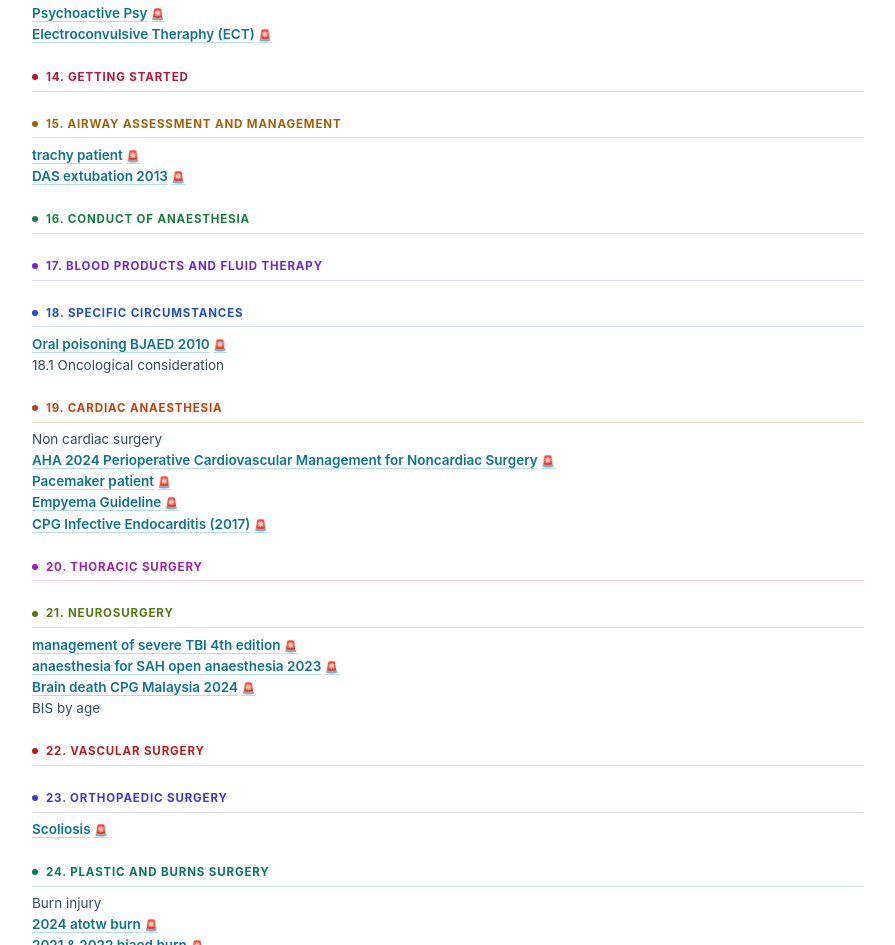
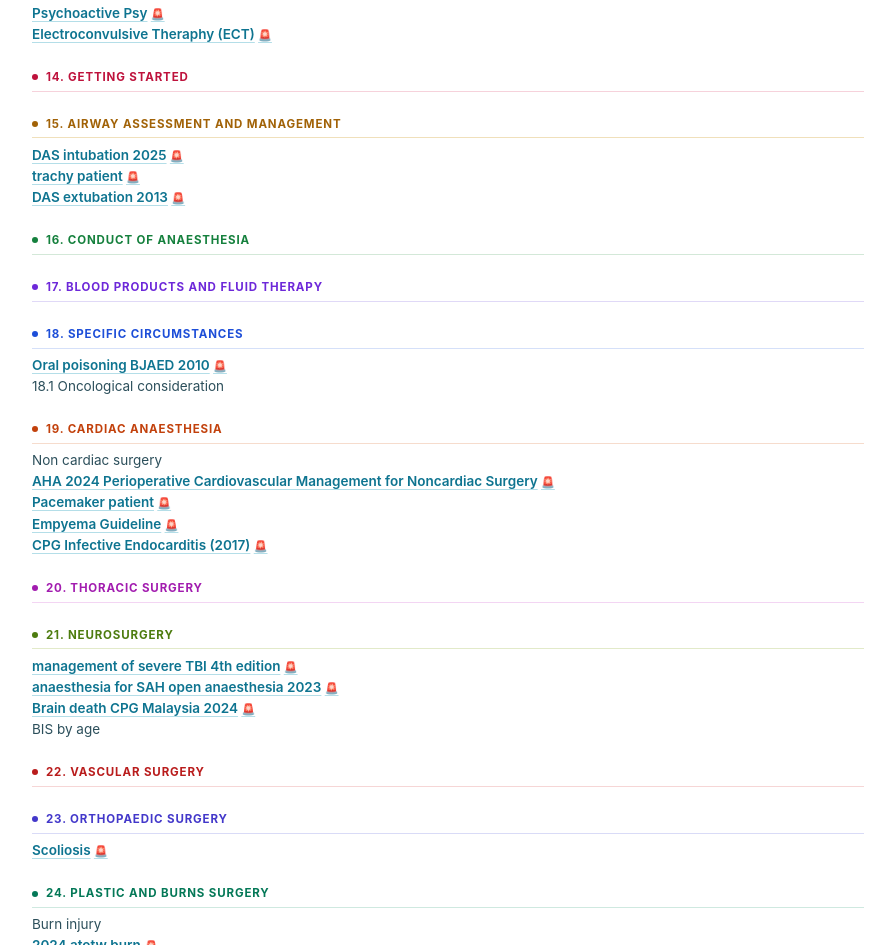
Before and after one commit to afifazzeri/anaes_note, a plain HTML site: page index.html in a window 1280 px wide. Shown: the part 2236-3181 px from the top of the page, without its empty margins (192-1087 px from the left). Drawn offline with Linux system fonts and the light colour scheme.

Commit message:
Update index.html

```diff
--- a/index.html
+++ b/index.html
@@ -519,6 +519,7 @@
   <!-- 15 -->
   <h2>15. Airway Assessment and Management</h2>
   <ul>
+    <li><a href="das_intubation/index.html" class="has-file">DAS intubation 2025</a></li>
     <li><a href="bjaed_trachy_care/index.html" class="has-file">trachy patient</a></li>
     <li><a href="das_extubation/index.html" class="has-file">DAS extubation 2013</a></li>
   </ul>
```
